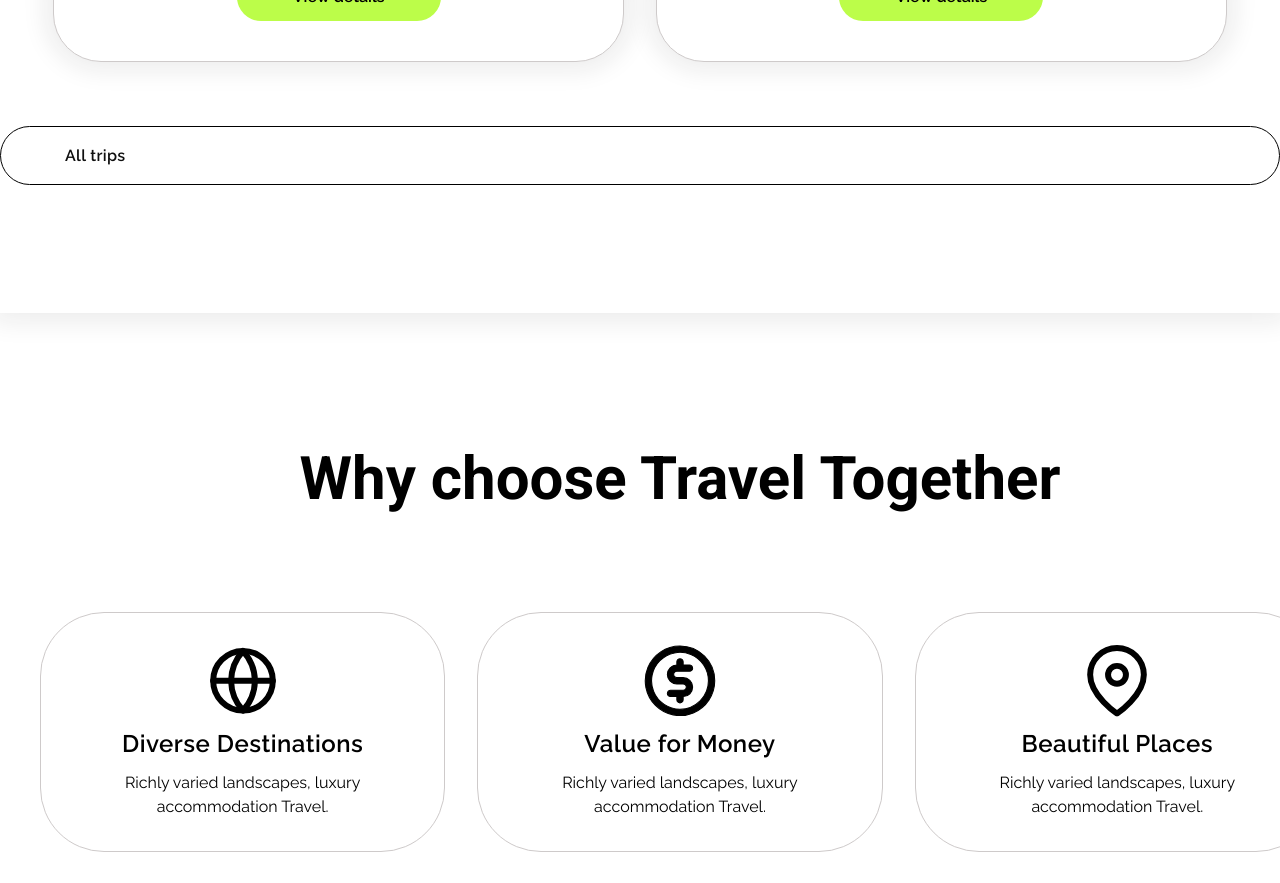
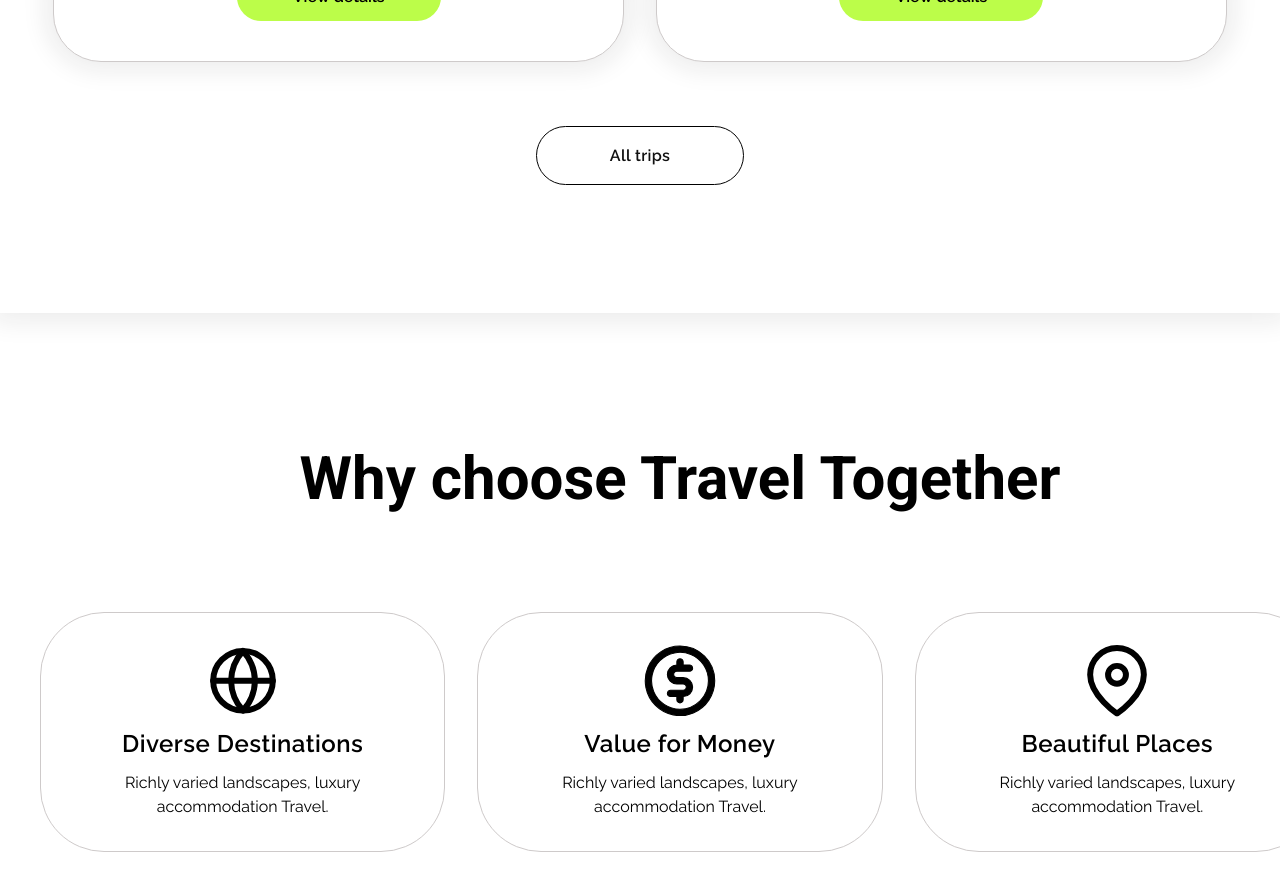
Before and after one commit to iamarrow88/travel-agency, a React (Create React App) app: page / in a window 1280 px wide. Shown: the part 3300-4183 px from the top of the page. Built offline with nearby package versions, Linux system fonts and the light colour scheme; the HTML template or start-up script is replaced by a standard one.

Commit message:
fix: fix popular trips styles

```diff
--- a/src/components/blocks/home/popular-trips/popular-trips.jsx
+++ b/src/components/blocks/home/popular-trips/popular-trips.jsx
@@ -40,7 +40,7 @@ function PopularTrips({ data, sectionTitle, allBtnText, allBtnLink }){
             {cards}
           </div>
 
-          <Filter title={allBtnText} classNames="block mx-auto px-16 py-4" link={allBtnLink}/>
+          <Filter title={allBtnText} classNames="block mx-auto text-center py-4 w-52" link={allBtnLink}/>
 
         </div>
       </section>
```
